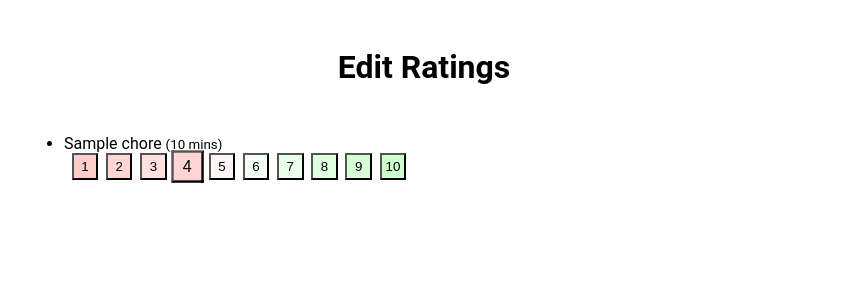
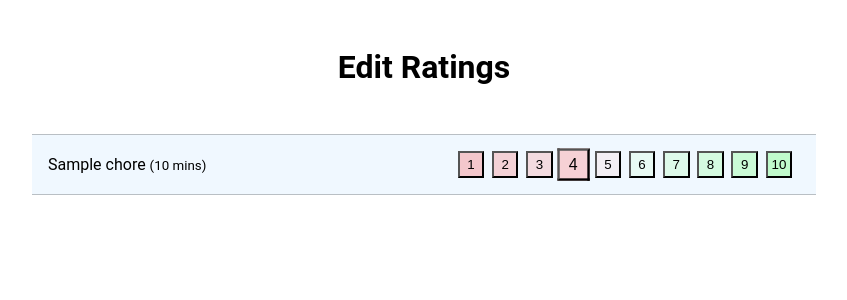
Before and after one commit to avabellaw/ChoreRate, a Python web app: template chorerate/templates/chores/edit-ratings.html in a window 1280 px wide. Shown: the part 57-357 px from the top of the page, without its empty margins (216-1063 px from the left). Run offline with Jinja, Linux system fonts and the light colour scheme; the template is opened without the code that fills it: most values are stand-ins (such as "Sample title", 1, 10 or a date in 2020).

Commit message:
style: Add chore-list styles back in

```diff
--- a/chorerate/static/css/styles.css
+++ b/chorerate/static/css/styles.css
@@ -343,6 +343,45 @@ a.small-link {
     text-decoration: underline;
 }
 
+.chore-list {
+    display: flex;
+    flex-wrap: wrap;
+    gap: 1em;
+    justify-content: center;
+    list-style-type: none;
+    padding-left: 0;
+}
+
+.chore-list > li {
+    display: flex;
+    flex-wrap: wrap;
+    row-gap: 0.8em;
+    justify-content: space-between;
+    width: 100%;
+    background-color: aliceblue;
+    margin: 0 0.5em;
+    padding: 1em;
+    border: 1px solid #0000003b;
+    border-left: none;
+    border-right: none;
+    align-items: center;
+}
+
+.chore-list > li:hover {
+    border-color: #00000070;
+    cursor: pointer;
+}
+
+.chore-list > li > a {
+    color: rgb(88, 0, 0);
+    font-weight: 600;
+    text-decoration: none;
+}
+
+.chore-list > li:hover > a {
+    text-decoration: underline;
+}
+
 /* RATE */
 
 #rate-chores-container {
```
